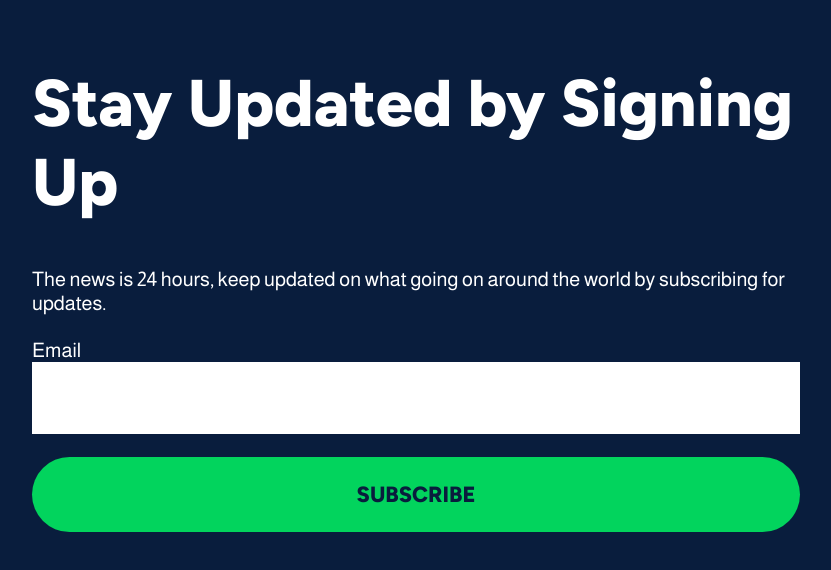
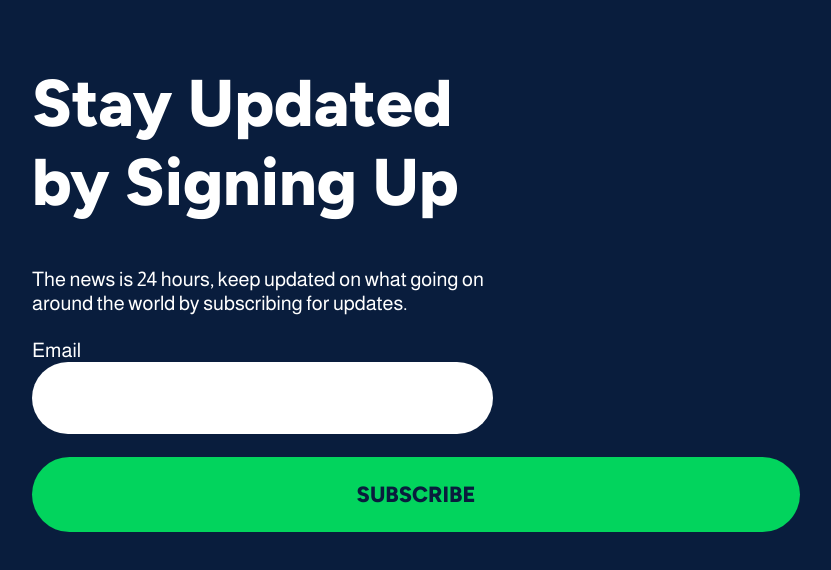
Before and after one commit to Abiha-Hussain-ITMD-362/project1, a plain HTML site: page index.html in a window 1280 px wide. Shown: the whole page, without its empty margins (224-1055 px from the left). Drawn offline with Linux system fonts and the light colour scheme.

Commit message:
Update style.css

```diff
--- a/css/style.css
+++ b/css/style.css
@@ -15,12 +15,12 @@ p, label {
   margin-bottom: 3%;
   margin-top: 1%;
   font-size: 20px;
-  width: 100%;
+  width: 60%;
 }
 
 h1 {
   font-size: 66px;
-  width: 100%;
+  width: 60%;
   text-align: left;
   color: white;
   font-family: "Figtree", sans-serif;
@@ -31,11 +31,13 @@ h1 {
   border: none;
   margin-left: 0;
   background-color: white;
-  width: 94%;
+  width: 54%;
   height: 70px;
   font-size: 22px;
   padding-left: 3%;
   padding-right: 3%;
+  border-radius: 150px;
+
 }
 
 #input-email input:focus {
```
